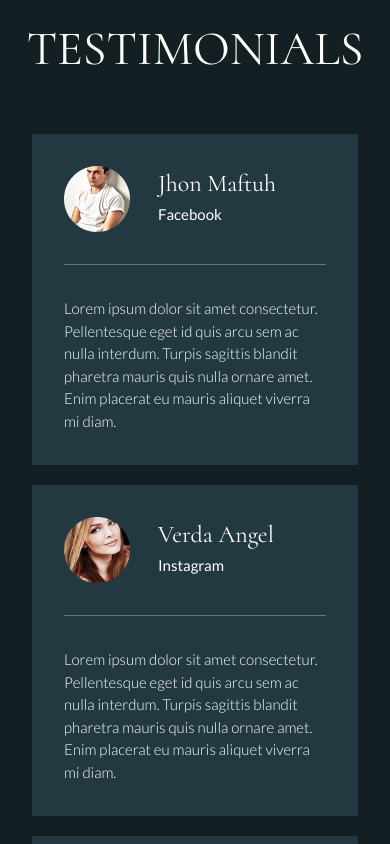
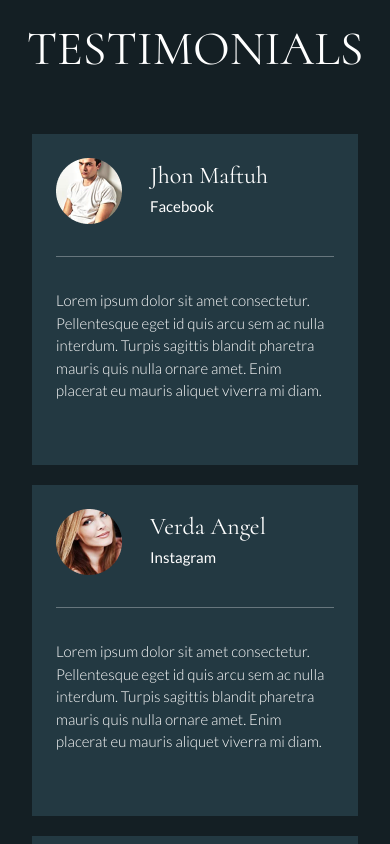
Before and after one commit to ayesh156/Photography-Landing-Page, a React (Vite) app: page / in a window 390 px wide. Shown: the part 6240-7084 px from the top of the page. Built offline with nearby package versions, Linux system fonts and the light colour scheme.

Commit message:
Responsive for S8

```diff
--- a/src/components/common/TestimonialCard.jsx
+++ b/src/components/common/TestimonialCard.jsx
@@ -3,7 +3,7 @@ import React from "react";
 const TestimonialCard = ({img,name,social,desc}) => {
 
     return (
-    <div className="h-[331px] mx-8 lg:mx-0 lg:w-[387.5px] bg-secondary-green p-8 lg:p-[37px]">
+    <div className="h-[331px] mx-8 lg:mx-0 lg:w-[387.5px] bg-secondary-green p-6 lg:p-[37px]">
         <div className="flex flex-row gap-7">
             <img src={img} alt=""/>
             <div className="">
```
